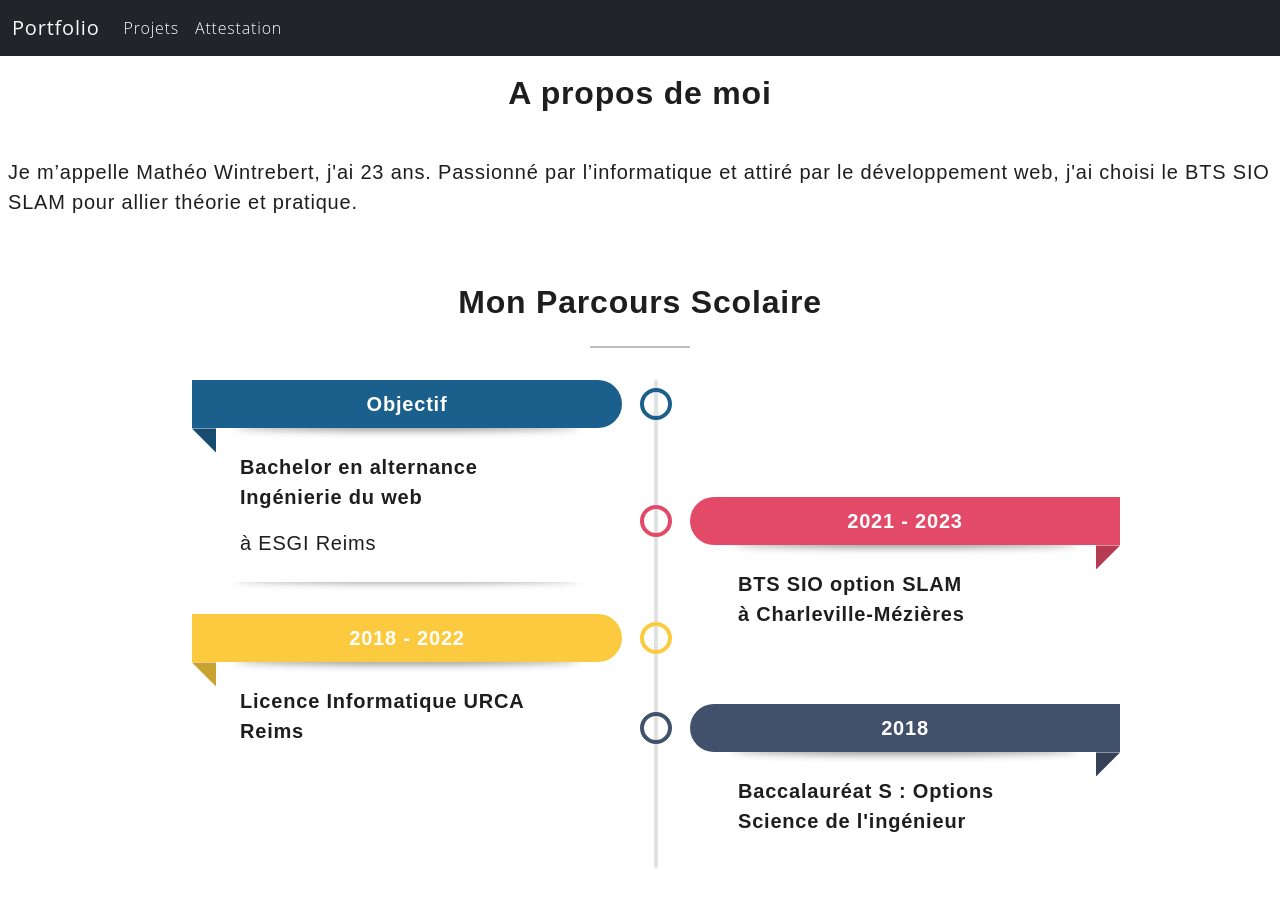
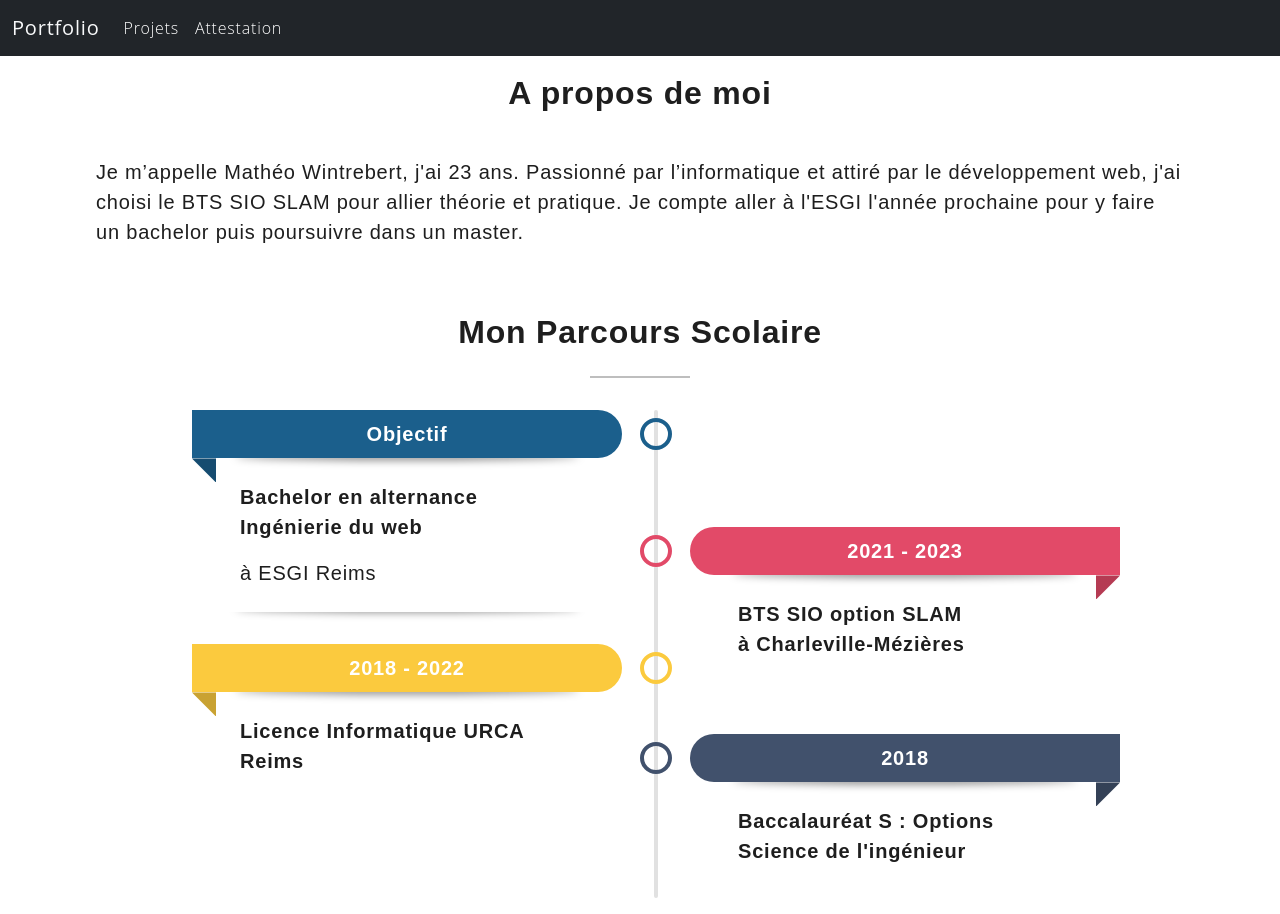
Before and after one commit to MatheoWintrebert/MatheoWintrebert.github.io, a plain HTML site: page index.html in a window 1280 px wide. Before the commit the page ends 884 px from the top, so only its background shows below. Drawn offline with nearby package versions, Linux system fonts and the light colour scheme.

Commit message:
Update index.html

```diff
--- a/index.html
+++ b/index.html
@@ -37,9 +37,9 @@
             <section class="TitrePresentation">
               <h1>A propos de moi</h1>
             </section>
-            <p class="mx-2">Je m’appelle Mathéo Wintrebert, j'ai 23 ans. Passionné par l’informatique et attiré par le développement web,
-              j'ai choisi le BTS SIO SLAM
-              pour allier théorie et pratique.</p>
+            <p class="mx-5 px-5">Je m’appelle Mathéo Wintrebert, j'ai 23 ans. Passionné par l’informatique et attiré par le développement web,
+              j'ai choisi le BTS SIO SLAM pour allier théorie et pratique. Je compte aller à l'ESGI l'année prochaine pour y faire un bachelor puis poursuivre dans un master.
+              </p>
             <section>
                 <section class="TitrePresentation">
                     <h1>Mon Parcours Scolaire</h1>
```
